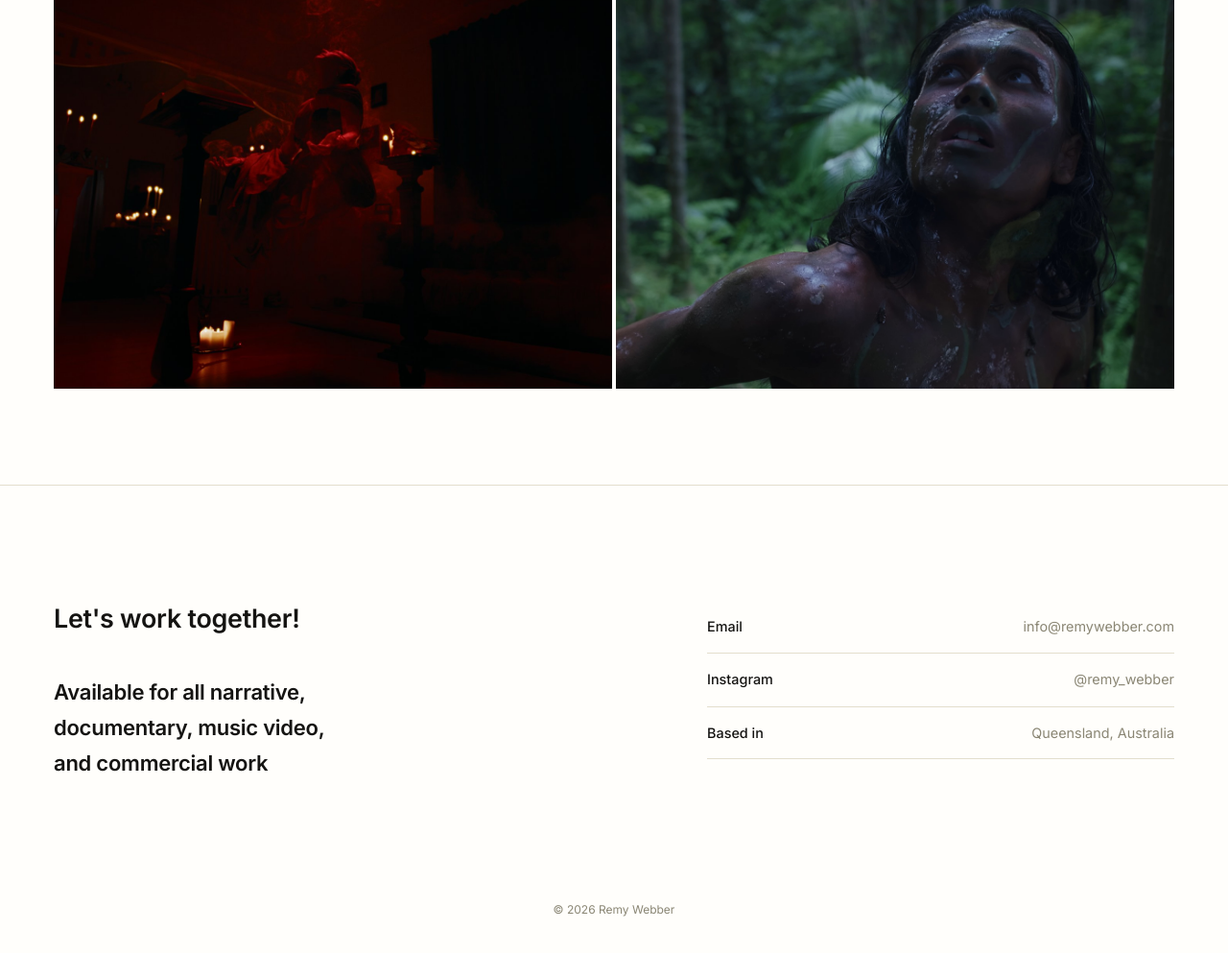
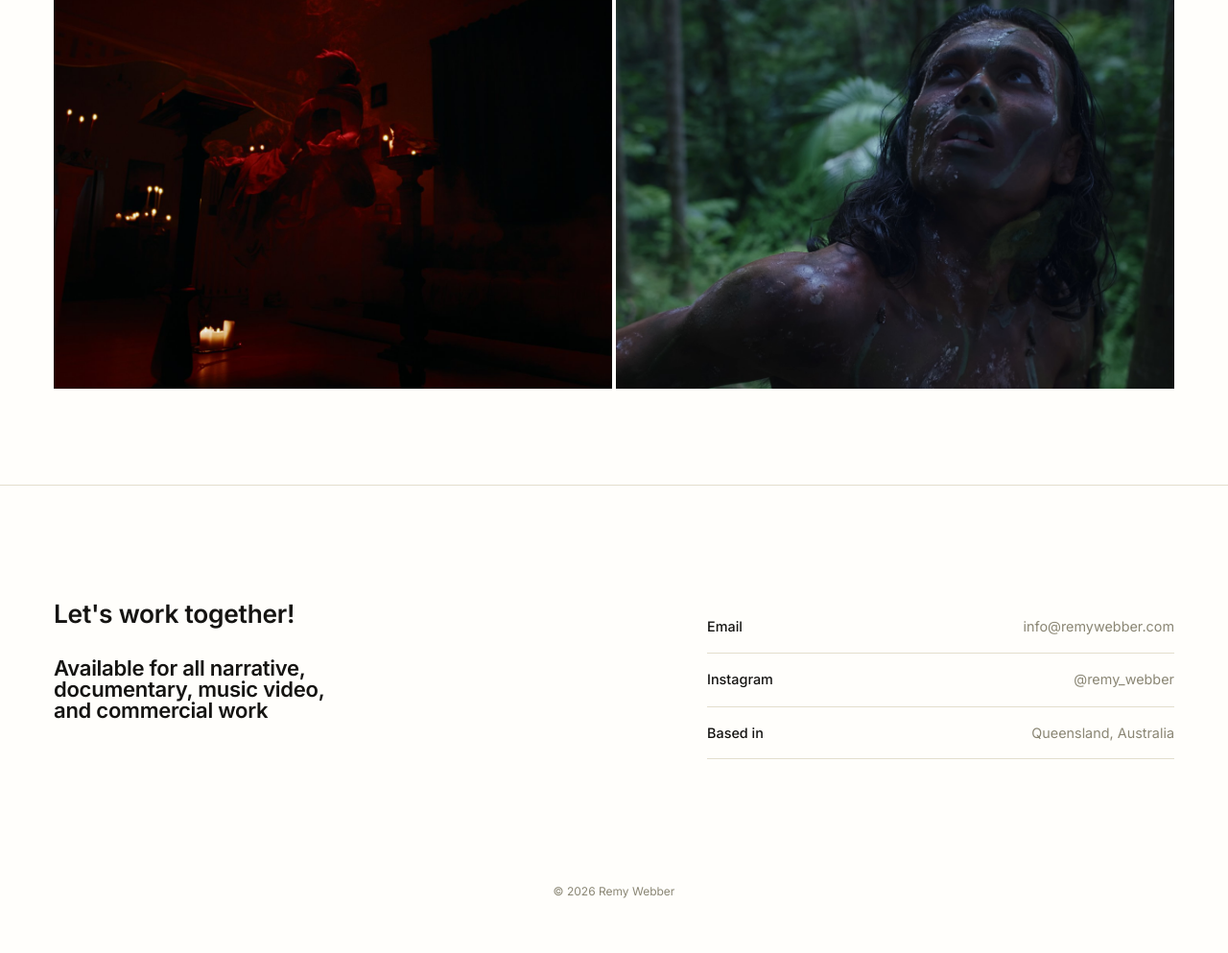
Before and after one commit to remywebber/remywebbertest, a plain HTML site: page index.html in a window 1280 px wide. Shown: the part 1869-2862 px from the top of the page at 96% size. Drawn offline with Linux system fonts and the light colour scheme.

Commit message:
Tighten contact heading line spacing: reduce lead/sub spacing and cap computed line-height much tighter

```diff
--- a/index.html
+++ b/index.html
@@ -192,8 +192,8 @@
     line-height:1.35;
   }
   /* reduce spacing between the two lines and make both slightly smaller */
-  #contact h2 .lead{display:block;margin-bottom:0.12em;font-size:1em;}
-  #contact h2 .sub{display:block;font-size:0.82em;margin-top:0;}
+  #contact h2 .lead{display:block;margin-bottom:0;font-size:0.98em;line-height:1;}
+  #contact h2 .sub{display:block;font-size:0.82em;margin-top:0;line-height:1;}
   .contact-details{font-size:0.9rem;color:var(--muted);}
   .contact-details .row{
     display:flex;
@@ -631,7 +631,7 @@
       // block is tall. This keeps the "Let's work together" lines visually
       // closer together while still aligning reasonably with the details box.
       let desiredLineHeight = (targetH / lines);
-      const maxLineHeight = baseLineHeight * 1.15; // allow a small expansion only
+      const maxLineHeight = baseLineHeight * 1.02; // much tighter cap so lines stay close
       if(desiredLineHeight > maxLineHeight) desiredLineHeight = maxLineHeight;
 
       heading.style.lineHeight = desiredLineHeight + 'px';
```
